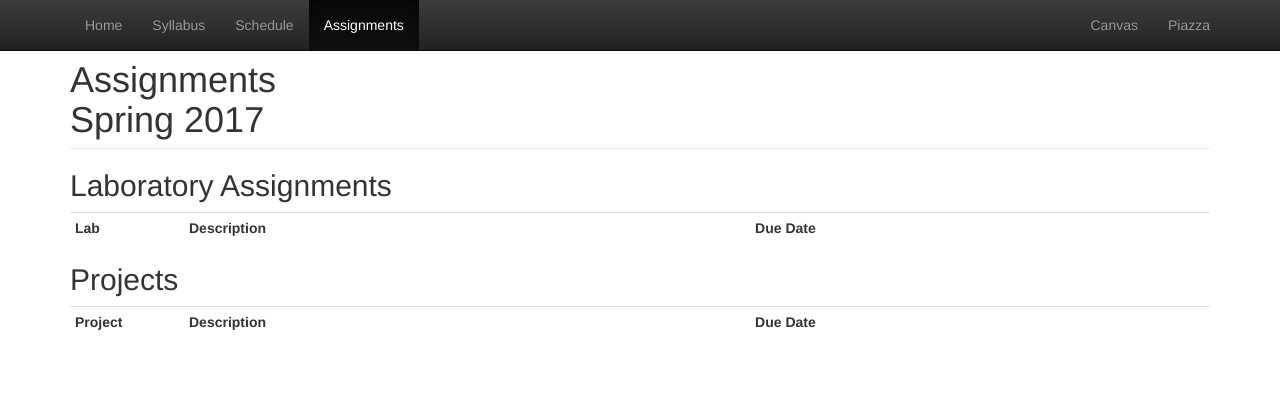
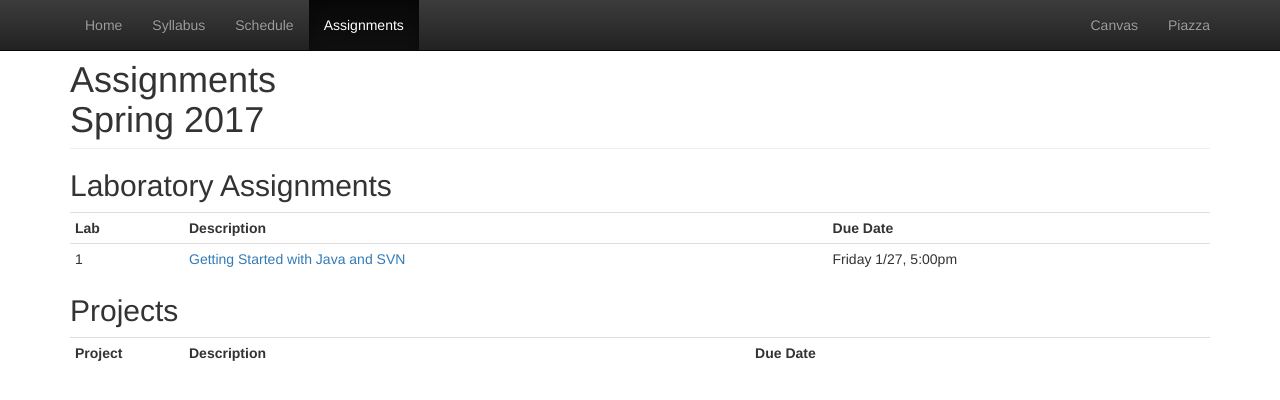
Before and after one commit to CS514-F17/cs514-f17.github.io, a Jekyll site: the page built from assignments.html, in a window 1280 px wide. Shown: the top 400 px of the page. Built offline with Jekyll 4.4.1, drawn with Linux system fonts in a browser that asks for light colours.

Commit message:
add assignment 1

```diff
--- a/assignments.html
+++ b/assignments.html
@@ -14,45 +14,45 @@ title: Assignments
        <td><strong>Description</strong></td>
        <td><strong>Due Date</strong></td>
      </tr>
+     <tr>
+       <td>1</td>
+       <td><a href="https://github.com/CS112-S17/labs/blob/master/lab1.md">Getting Started with Java and SVN</a></td>
+       <td>Friday 1/27, 5:00pm</td>
+     </tr>
 <!--
      <tr>
-       <td>1</td>
-       <td><a href="https://github.com/CS112-F16/labs/blob/master/lab1.md">Getting Started with Java and SVN</a></td>
-       <td>Friday 8/26, 5:00pm</td>
-     </tr>
-     <tr>
        <td>2</td>
-       <td><a href="https://github.com/CS112-F16/labs/blob/master/lab2.md">Classes, Math Operations, I/O</a></td>
+       <td><a href="https://github.com/CS112-S17/labs/blob/master/lab2.md">Classes, Math Operations, I/O</a></td>
        <td>Friday 9/2, 5:00pm</td>
      </tr>
      <tr>
        <td>3</td>
-       <td><a href="https://github.com/CS112-F16/labs/blob/master/lab3.md">Iteration, Strings, File I/O, ArrayLists</a></td>
+       <td><a href="https://github.com/CS112-S17/labs/blob/master/lab3.md">Iteration, Strings, File I/O, ArrayLists</a></td>
        <td>Monday 9/12, 5:00pm</td>
      </tr>
      <tr>
        <td>4</td>
-       <td><a href="https://github.com/CS112-F16/labs/blob/master/lab4.md">Arrays</a></td>
+       <td><a href="https://github.com/CS112-S17/labs/blob/master/lab4.md">Arrays</a></td>
        <td>Friday 9/30, 5:00pm</td>
      </tr>
      <tr>
        <td>5</td>
-       <td><a href="https://github.com/CS112-F16/labs/blob/master/lab5.md">Arrays</a></td>
+       <td><a href="https://github.com/CS112-S17/labs/blob/master/lab5.md">Arrays</a></td>
        <td>Friday 10/7, 5:00pm</td>
      </tr>
      <tr>
        <td>6</td>
-       <td><a href="https://github.com/CS112-F16/labs/blob/master/lab6.md">Inheritance</a></td>
+       <td><a href="https://github.com/CS112-S17/labs/blob/master/lab6.md">Inheritance</a></td>
        <td>Friday 10/21, 5:00pm</td>
      </tr>
      <tr>
        <td>7</td>
-       <td><a href="https://github.com/CS112-F16/labs/blob/master/lab7.md">Recursion</a></td>
+       <td><a href="https://github.com/CS112-S17/labs/blob/master/lab7.md">Recursion</a></td>
        <td>Friday 11/11, 5:00pm</td>
      </tr>
      <tr>
        <td>8</td>
-       <td><a href="https://github.com/CS112-F16/labs/blob/master/lab8.md">Linked Lists</a></td>
+       <td><a href="https://github.com/CS112-S17/labs/blob/master/lab8.md">Linked Lists</a></td>
        <td>Wednesday 11/30, 5:00pm</td>
      </tr>
 -->
@@ -71,27 +71,27 @@ title: Assignments
 <!--
    <tr>
      <td>1</td>
-     <td><a href="https://github.com/CS112-F16/projects/blob/master/project1.md">Project 1</a></td>
+     <td><a href="https://github.com/CS112-S17/projects/blob/master/project1.md">Project 1</a></td>
      <td>Monday 9/19, 5:00pm</td>
    </tr>
    <tr>
      <td>2</td>
-     <td><a href="https://github.com/CS112-F16/projects/blob/master/project2.md">Project 2</a></td>
+     <td><a href="https://github.com/CS112-S17/projects/blob/master/project2.md">Project 2</a></td>
      <td>Friday 10/14, 5:00pm</td>
    </tr>
    <tr>
      <td>3</td>
-     <td><a href="https://github.com/CS112-F16/projects/blob/master/project3.md">Project 3</a></td>
+     <td><a href="https://github.com/CS112-S17/projects/blob/master/project3.md">Project 3</a></td>
      <td>Friday 11/4, 5:00pm</td>
    </tr>
    <tr>
      <td>4</td>
-     <td><a href="https://github.com/CS112-F16/projects/blob/master/project4.md">Project 4</a></td>
+     <td><a href="https://github.com/CS112-S17/projects/blob/master/project4.md">Project 4</a></td>
      <td>Friday 11/18, 5:00pm</td>
    </tr>
    <tr>
      <td>5</td>
-     <td><a href="https://github.com/CS112-F16/projects/blob/master/project5.md">Project 5</a></td>
+     <td><a href="https://github.com/CS112-S17/projects/blob/master/project5.md">Project 5</a></td>
      <td>Wednesday 11/30, 5:00pm</td>
    </tr>
 -->
```
